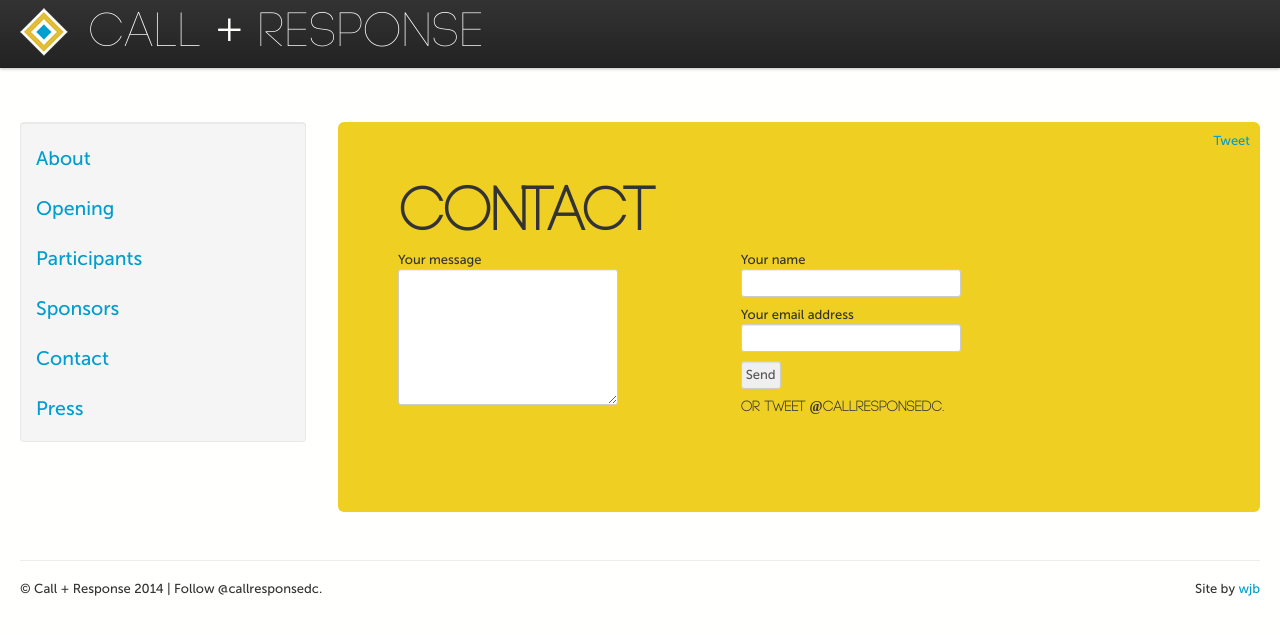
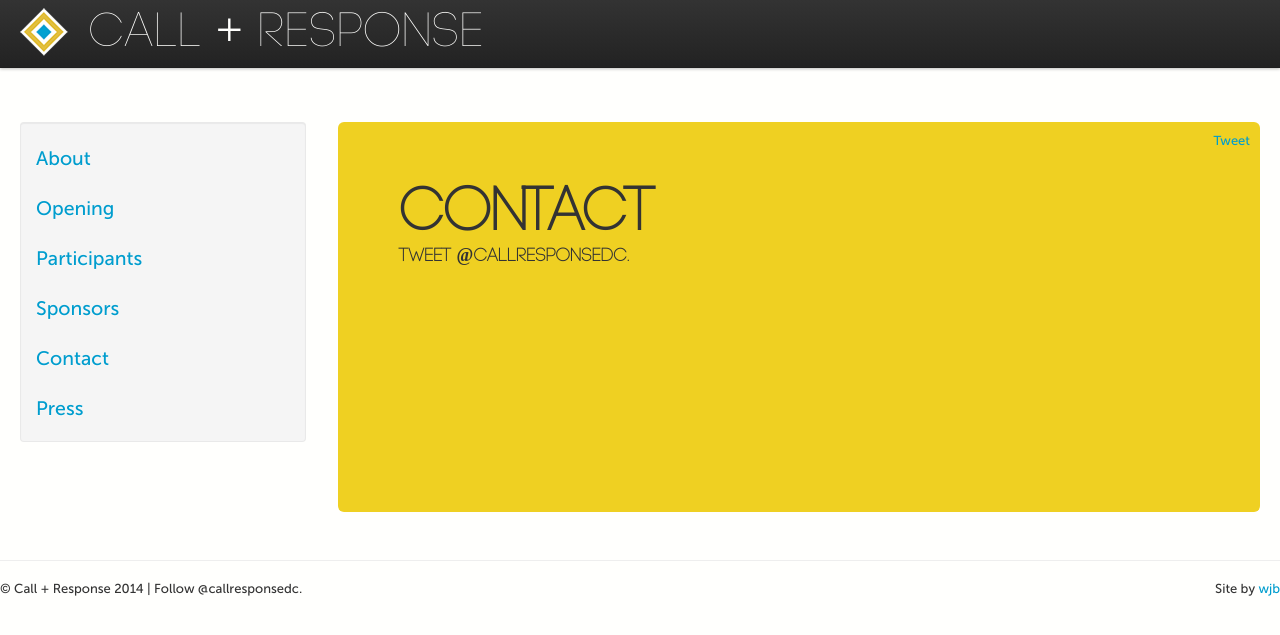
Before and after one commit to callandresponsedc/callandresponsedc, a Jekyll site: the page built from contact/index.html, in a window 1280 px wide. Shown: the top 635 px of the page. Built offline with Jekyll 4.4.1, drawn with Linux system fonts in a browser that asks for light colours; Markdown is read by kramdown in place of the engine named in the settings; comment, search, counter and statistics services are not loaded.

Commit message:
Remove broken contact form.

```diff
--- a/contact/index.html
+++ b/contact/index.html
@@ -5,34 +5,5 @@ title: Contact
 
 <h1>Contact
 </h1>
-<div id="contact_form">
-  <form action="http://www.callandresponsedc.org/contact/" method="post">
-    <div style='display:none'>
-      <input type='hidden' name='csrfmiddlewaretoken'
-             value='ee25f1b45319ed14728823a2fddb5cc4' />
-    </div>
-    <p id="form_message" class="error">
-    </p>
-    <div class="row-fluid">
-      <div class="span5">
-        Your message
-        <br/>
-        <textarea rows="7" cols="40" id="id_body" name="body">
-        </textarea>
-      </div>
-      <div class="span5">
-        Your name
-        <br/>
-        <input id="id_name" type="text" name="name" maxlength="100" />
-        <br/>
-        Your email address
-        <br/>
-        <input id="id_email" type="text" name="email" maxlength="200" />
-        <br/>
-        <input type="submit" name="Send" value="Send"/>
-        <h4>Or tweet @callresponsedc.
-        </h4>
-      </div>
-    </div>
-  </form>
+<h3>Tweet @callresponsedc.</h3>
 </div>
```
